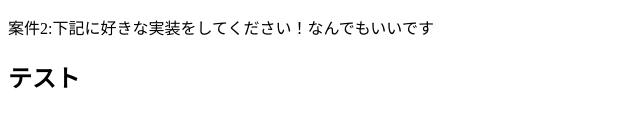
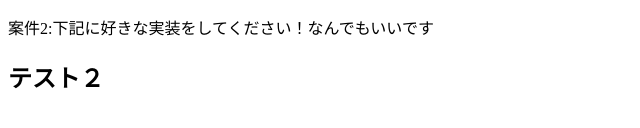
Before and after one commit to PracticeGit0727/GitPracTice2, a plain HTML site: page top.html in a window 1280 px wide. Shown: the part 154-282 px from the top of the page, 0-640 px from the left. Drawn offline with Linux system fonts and the light colour scheme.

Commit message:
見出しを修正しました

```diff
--- a/top.html
+++ b/top.html
@@ -10,6 +10,6 @@
     <p>案件1:下記にBKSのHPにリンクできるボタンを実装してください(デザインは適当で大丈夫です！)</p>
     <a href="https://bs-ja.co.jp/">ボタン</a>
     <p>案件2:下記に好きな実装をしてください！なんでもいいです</p>
-    <h2>テスト</h2>
+    <h2>テスト２</h2>
 </body>
 </html>
```
